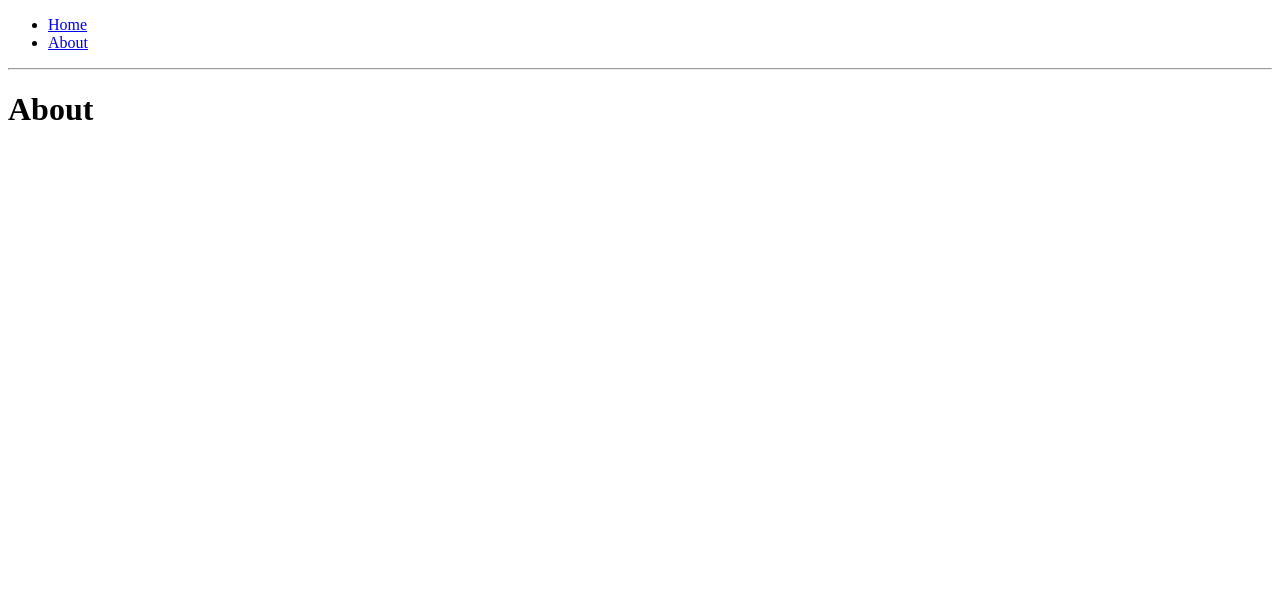
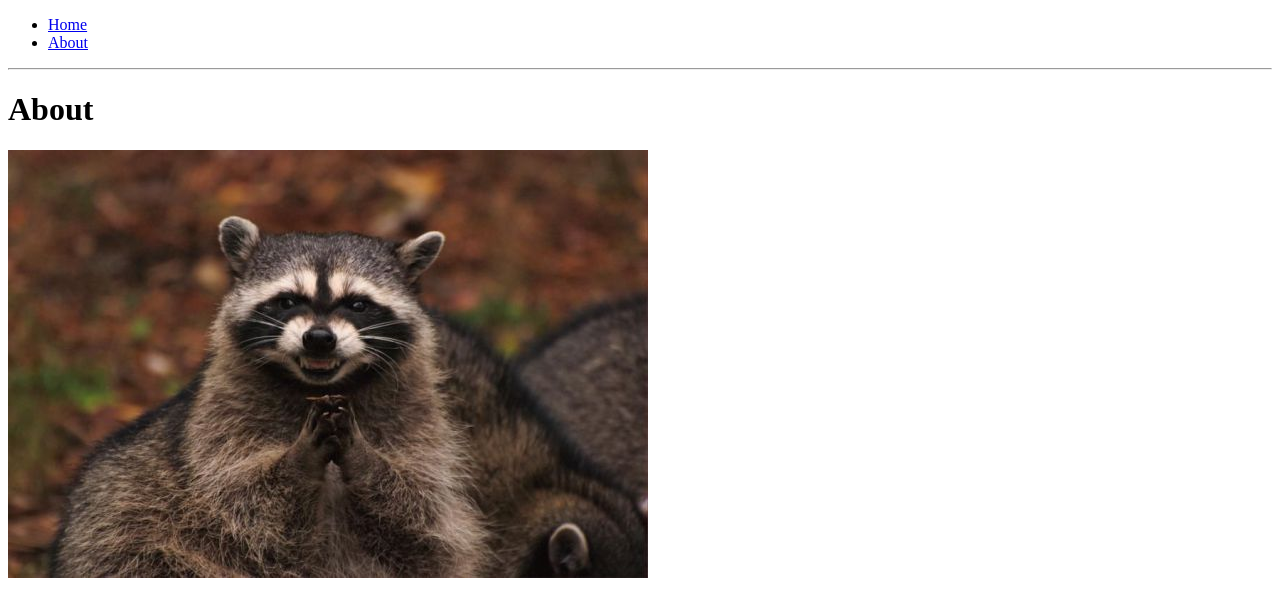
Before and after one commit to mrukas/ReactStarter-Lite, a React app: page /about in a window 1280 px wide. Shown: the top 616 px of the page. Built offline with nearby package versions, Linux system fonts and the light colour scheme.

Commit message:
Added evil racoon.

```diff
--- a/src/containers/About.jsx
+++ b/src/containers/About.jsx
@@ -1,9 +1,14 @@
 import React, { Component } from 'react';
+
+import racoon from 'images/Evil Genius Racoon.jpg';
 
 class About extends Component {
     render() {
         return (
-            <h1>About</h1>
+            <div>
+                <h1>About</h1>
+                <img src={racoon} alt="Evil genius racoon"/>
+            </div>
         );
     }
 }
```
Also changed, not shown: src/images/Evil Genius Racoon.jpg (added).
